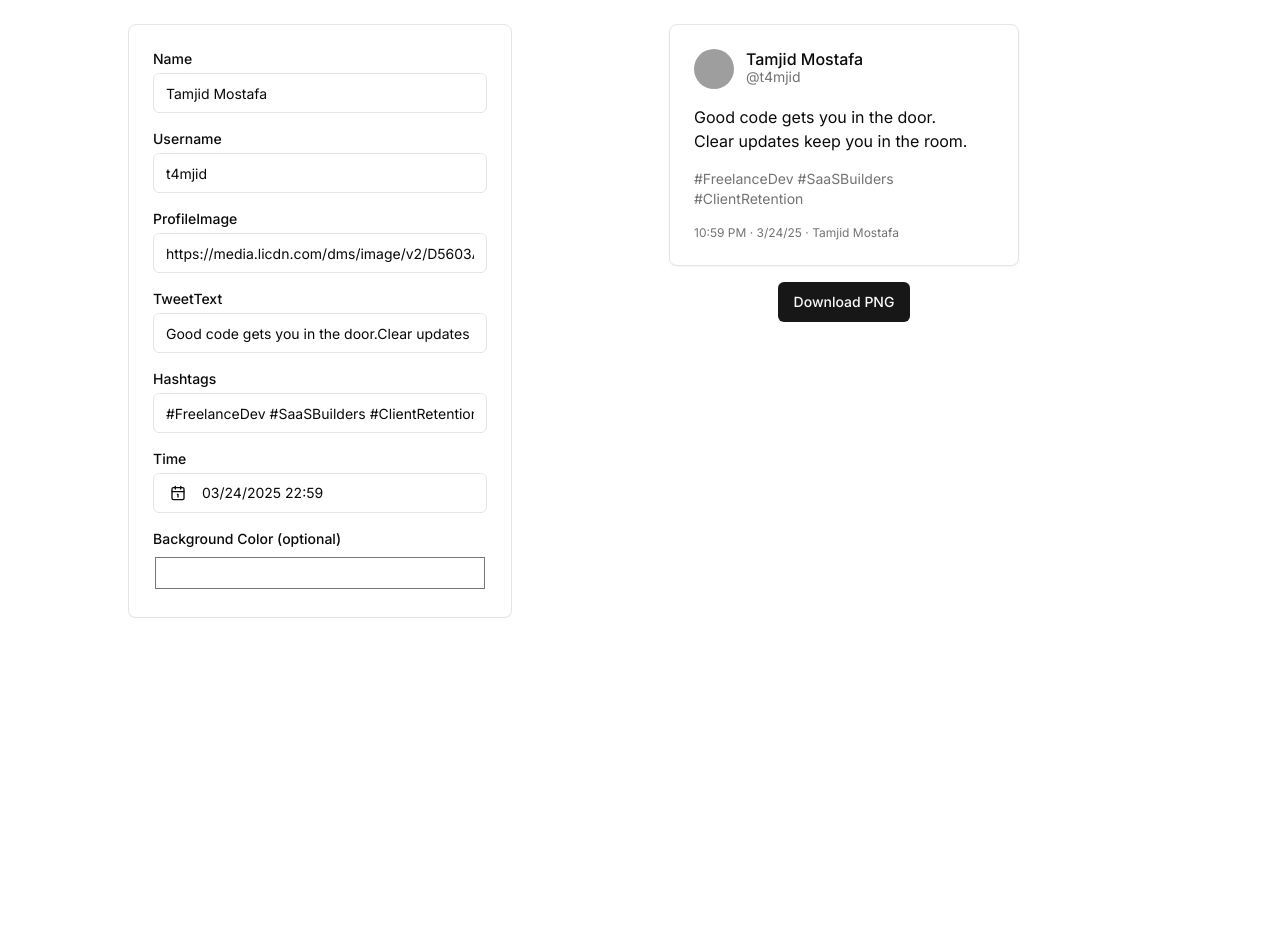
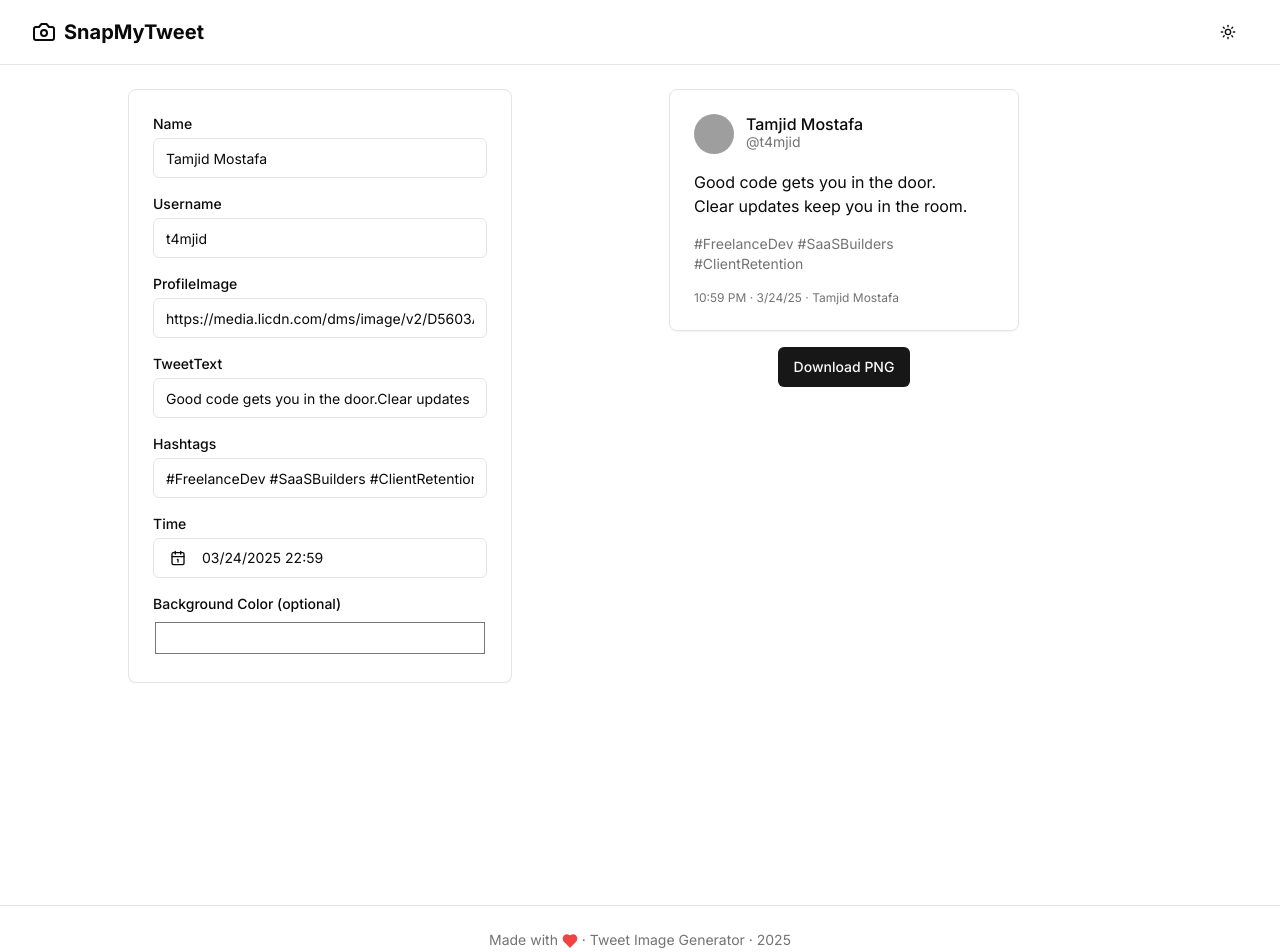
Before and after one commit to Tamjid-Mostafa/snapmytweet, a Next.js app: page / in a window 1280 px wide. Shown: the top 952 px of the page. Before the commit the page ends 800 px from the top, so only its background shows below. Built offline with nearby package versions, Linux system fonts and the light colour scheme; grey boxes are pictures that could not be loaded.

Commit message:
Add Navbar and Footer components to layout

```diff
--- a/src/app/(root)/layout.tsx
+++ b/src/app/(root)/layout.tsx
@@ -1,3 +1,5 @@
+import Footer from "@/components/Footer";
+import { Navbar } from "@/components/Navbar";
 import React from "react";
 
 type Props = {
@@ -7,7 +9,9 @@ type Props = {
 const Layout = ({ children }: Props) => {
   return (
     <main className="flex min-h-screen flex-col">
+      <Navbar />
       <div className="flex-1">{children}</div>
+      <Footer/>
     </main>
   );
 };
--- /dev/null
+++ b/src/components/Footer.tsx
@@ -0,0 +1,10 @@
+import { Heart } from "lucide-react";
+
+export default function Footer() {
+  return (
+    <footer className="w-full text-center py-6 text-sm text-muted-foreground border-t mt-10">
+      Made with <Heart className="text-red-500 fill-red-500 inline-block w-4 h-4" /> · Tweet Image Generator ·{" "}
+      {new Date().getFullYear()}
+    </footer>
+  );
+}
--- /dev/null
+++ b/src/components/Navbar.tsx
@@ -0,0 +1,94 @@
+import Link from "next/link";
+import { Button } from "@/components/ui/button";
+import { Camera, Dumbbell, Menu, X } from "lucide-react";
+import { ModeToggle } from "./mode-toggle";
+import { SignedIn, SignedOut, UserButton } from "@clerk/nextjs";
+import { Sheet, SheetContent, SheetTitle, SheetTrigger } from "./ui/sheet";
+import VisuallyHidden from "./ui/visually-hidden";
+
+export async function Navbar() {
+  // // const isAdmin = user?.roles.includes("admin");
+  // console.log(isAdmin);
+  return (
+    <nav className="border-b">
+      <div className="mx-auto max-w-7xl px-2 sm:px-6 lg:px-8">
+        <div className="flex h-16 justify-between">
+          <div className="flex">
+            <Link href="/" className="flex items-center">
+              <Camera className="h-6 w-6" />
+              <span className="ml-2 text-xl font-bold">SnapMyTweet</span>
+            </Link>
+          </div>
+
+          {/* Desktop navigation */}
+          <div className="hidden md:flex md:items-center md:space-x-6">
+            {/* <SignedIn>
+              <Link
+                href="/dashboard"
+                className="text-sm font-medium hover:text-primary"
+              >
+                Dashboard
+              </Link>
+            </SignedIn> */}
+            <ModeToggle />
+            {/* <nav className="flex gap-2">
+              <SignedIn>
+                <UserButton afterSwitchSessionUrl="/" />
+              </SignedIn>
+              <SignedOut>
+                <Button asChild className="">
+                  <Link href="/sign-in">Login</Link>
+                </Button>
+              </SignedOut>
+            </nav> */}
+          </div>
+
+          {/* Mobile menu button */}
+          <div className="flex items-center md:hidden">
+            <ModeToggle />
+            {/* <SignedIn>
+              <UserButton afterSwitchSessionUrl="/" />
+              <Sheet>
+                <SheetTrigger asChild>
+                  <Button variant="ghost">
+                    <Menu className="h-6 w-6" />
+                  </Button>
+                </SheetTrigger>
+                <SheetContent side={"right"}>
+                  <VisuallyHidden>
+                    <SheetTitle>Menu</SheetTitle>
+                  </VisuallyHidden>
+                  <div className="space-y-1 px-4 pb-3 pt-2">
+                    <Link
+                      href="/dashboard/workout-plan"
+                      className="block px-3 py-2 text-base font-medium hover:bg-muted"
+                    >
+                      Workouts
+                    </Link>
+                    <Link
+                      href="/dashboard/nutrition"
+                      className="block px-3 py-2 text-base font-medium hover:bg-muted"
+                    >
+                      Nutrition
+                    </Link>
+                    <Link
+                      href="/dashboard/progress"
+                      className="block px-3 py-2 text-base font-medium hover:bg-muted"
+                    >
+                      Progress
+                    </Link>
+                  </div>
+                </SheetContent>
+              </Sheet>
+            </SignedIn> */}
+            {/* <SignedOut>
+              <Button asChild className="">
+                <Link href="/sign-in">Login</Link>
+              </Button>
+            </SignedOut> */}
+          </div>
+        </div>
+      </div>
+    </nav>
+  );
+}
```
